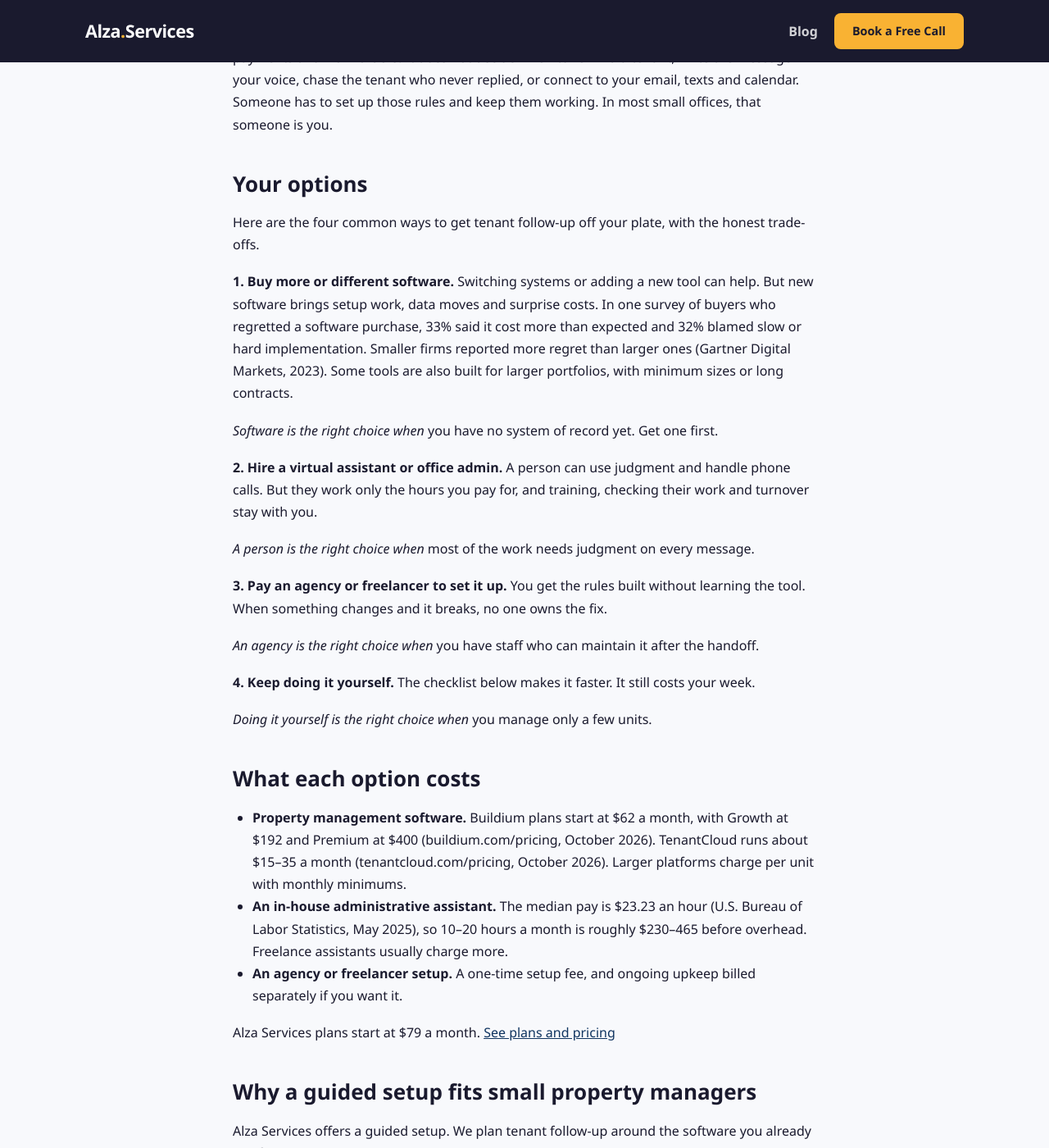
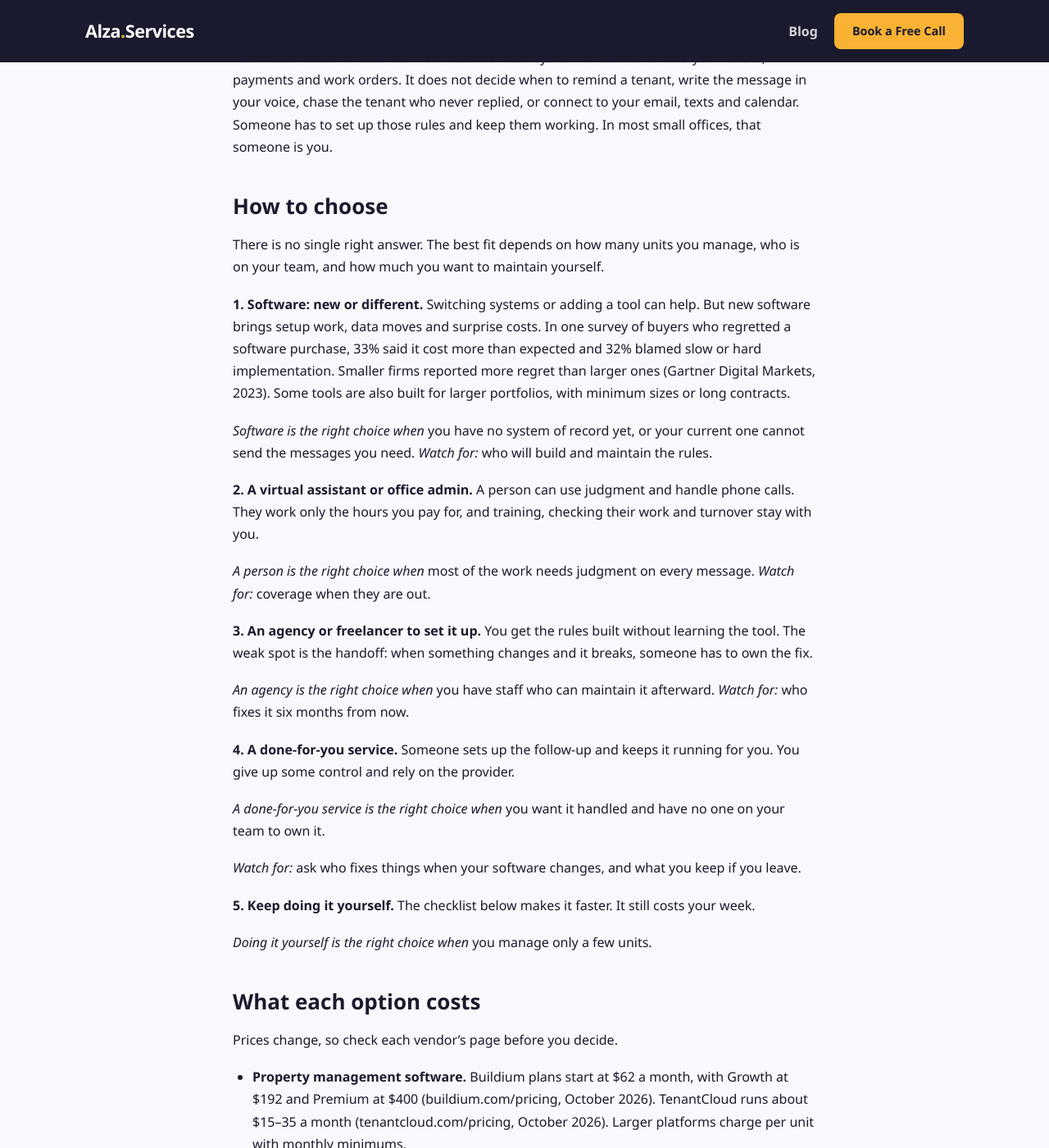
Before and after one commit to getsapalacios/alzallc.com, a Jekyll site: the page built from _posts/2026-11-03-property-manager-tenant-follow-up.md, in a window 1280 px wide and 1400 px high, scrolled down 2120 px. Shown: the whole window at 82% size. Built offline with Jekyll 4.4.1, drawn with Linux system fonts in a browser that asks for light colours; some of the changed text lies outside the part shown.

Commit message:
Reframe blog posts as helpful guides: neutral how-to-choose, checklist download, reply prompt, soft close
Co-Authored-By: Claude Opus 5.5 <noreply@anthropic.com>

```diff
--- a/_posts/2026-11-03-property-manager-tenant-follow-up.md
+++ b/_posts/2026-11-03-property-manager-tenant-follow-up.md
@@ -16,7 +16,7 @@ If you manage rentals, you spend a large part of every week sending the same mes
 
 The fix is not working longer hours. It is to have the routine messages go out on time, every time, and hand you only the ones that need a person.
 
-This post is for small property managers, roughly 10 to 150 doors. It shows which tenant messages to automate first, what your options are, and what should always stay with you.
+This post is for small property managers, roughly 10 to 150 doors. It shows which tenant messages to automate first, how to choose a way to get it done, and what should always stay with you.
 
 ## The real cost of manual tenant follow-up
 
@@ -51,43 +51,40 @@ Most managers already pay for property management software. So why are you still
 
 Because the software sends what it is told. It is a system of record: it holds your leases, payments and work orders. It does not decide when to remind a tenant, write the message in your voice, chase the tenant who never replied, or connect to your email, texts and calendar. Someone has to set up those rules and keep them working. In most small offices, that someone is you.
 
-## Your options
+## How to choose
 
-Here are the four common ways to get tenant follow-up off your plate, with the honest trade-offs.
+There is no single right answer. The best fit depends on how many units you manage, who is on your team, and how much you want to maintain yourself.
 
-**1. Buy more or different software.** Switching systems or adding a new tool can help. But new software brings setup work, data moves and surprise costs. In one survey of buyers who regretted a software purchase, 33% said it cost more than expected and 32% blamed slow or hard implementation. Smaller firms reported more regret than larger ones (Gartner Digital Markets, 2023). Some tools are also built for larger portfolios, with minimum sizes or long contracts.
+**1. Software: new or different.** Switching systems or adding a tool can help. But new software brings setup work, data moves and surprise costs. In one survey of buyers who regretted a software purchase, 33% said it cost more than expected and 32% blamed slow or hard implementation. Smaller firms reported more regret than larger ones (Gartner Digital Markets, 2023). Some tools are also built for larger portfolios, with minimum sizes or long contracts.
 
-*Software is the right choice when* you have no system of record yet. Get one first.
+*Software is the right choice when* you have no system of record yet, or your current one cannot send the messages you need. *Watch for:* who will build and maintain the rules.
 
-**2. Hire a virtual assistant or office admin.** A person can use judgment and handle phone calls. But they work only the hours you pay for, and training, checking their work and turnover stay with you.
+**2. A virtual assistant or office admin.** A person can use judgment and handle phone calls. They work only the hours you pay for, and training, checking their work and turnover stay with you.
 
-*A person is the right choice when* most of the work needs judgment on every message.
+*A person is the right choice when* most of the work needs judgment on every message. *Watch for:* coverage when they are out.
 
-**3. Pay an agency or freelancer to set it up.** You get the rules built without learning the tool. When something changes and it breaks, no one owns the fix.
+**3. An agency or freelancer to set it up.** You get the rules built without learning the tool. The weak spot is the handoff: when something changes and it breaks, someone has to own the fix.
 
-*An agency is the right choice when* you have staff who can maintain it after the handoff.
+*An agency is the right choice when* you have staff who can maintain it afterward. *Watch for:* who fixes it six months from now.
 
-**4. Keep doing it yourself.** The checklist below makes it faster. It still costs your week.
+**4. A done-for-you service.** Someone sets up the follow-up and keeps it running for you. You give up some control and rely on the provider.
+
+*A done-for-you service is the right choice when* you want it handled and have no one on your team to own it.
+
+*Watch for:* ask who fixes things when your software changes, and what you keep if you leave.
+
+**5. Keep doing it yourself.** The checklist below makes it faster. It still costs your week.
 
 *Doing it yourself is the right choice when* you manage only a few units.
 
 ## What each option costs
 
+Prices change, so check each vendor's page before you decide.
+
 - **Property management software.** Buildium plans start at $62 a month, with Growth at $192 and Premium at $400 (buildium.com/pricing, October 2026). TenantCloud runs about $15–35 a month (tenantcloud.com/pricing, October 2026). Larger platforms charge per unit with monthly minimums.
 - **An in-house administrative assistant.** The median pay is $23.23 an hour (U.S. Bureau of Labor Statistics, May 2025), so 10–20 hours a month is roughly $230–465 before overhead. Freelance assistants usually charge more.
 - **An agency or freelancer setup.** A one-time setup fee, and ongoing upkeep billed separately if you want it.
-
-Alza Services plans start at $79 a month. [See plans and pricing](https://alzallc.com/#pricing)
-
-## Why a guided setup fits small property managers
-
-Alza Services offers a guided setup. We plan tenant follow-up around the software you already pay for.
-
-- **Planned with you, with a monthly check-in.** We plan the rules with you, draft the messages in your voice, and name one person who owns the setup. You get a monthly check-in.
-- **Works with the tools you already have.** The plan starts from your current software, so there is no switch and no data move.
-- **A named owner for your workflows, not a support ticket.** One point of contact who knows your setup and a clear way to flag a problem.
-
-You approve every message. If your software alone can do the job, we will tell you.
+- **A done-for-you service.** Prices vary. Ask for the full monthly price and any setup fee in writing.
 
 ## What should always stay with a person
 
@@ -113,10 +110,10 @@ You can do this even before you automate anything:
 
 With those five things written down, you have the plan for your first automated workflow.
 
-## Book a free workflow review
+**[Download the one-page checklist (PDF)](/assets/downloads/property-manager-tenant-follow-up-checklist.pdf)**
 
-If tenant follow-up is taking hours of your week, we can help. Alza Services helps small property managers plan tenant follow-up around the software they already have, so only what needs a person reaches them.
+## Tell us what you are dealing with
 
-In a free 30-minute workflow review, we look at one repeat task in your office, map how it could be automated, and tell you honestly which option fits. No cost and no commitment.
+Which of these messages takes most of your week: rent, renewals or repairs? [Reply and tell us](mailto:alza.unit@gmail.com?subject=Tenant%20follow-up).
 
-**[Book a free workflow review](https://cal.com/alza-unit-wz3opc/30min)**
+If you'd like a second set of eyes on your follow-up, we offer a free 30-minute workflow review. [Book a free workflow review](https://cal.com/alza-unit-wz3opc/30min)
```
Also changed, not shown: _posts/2026-11-17-lead-follow-up-inbox.md (+20 -23 lines), _posts/2026-12-01-monthly-report-automation.md (+22 -25 lines).
